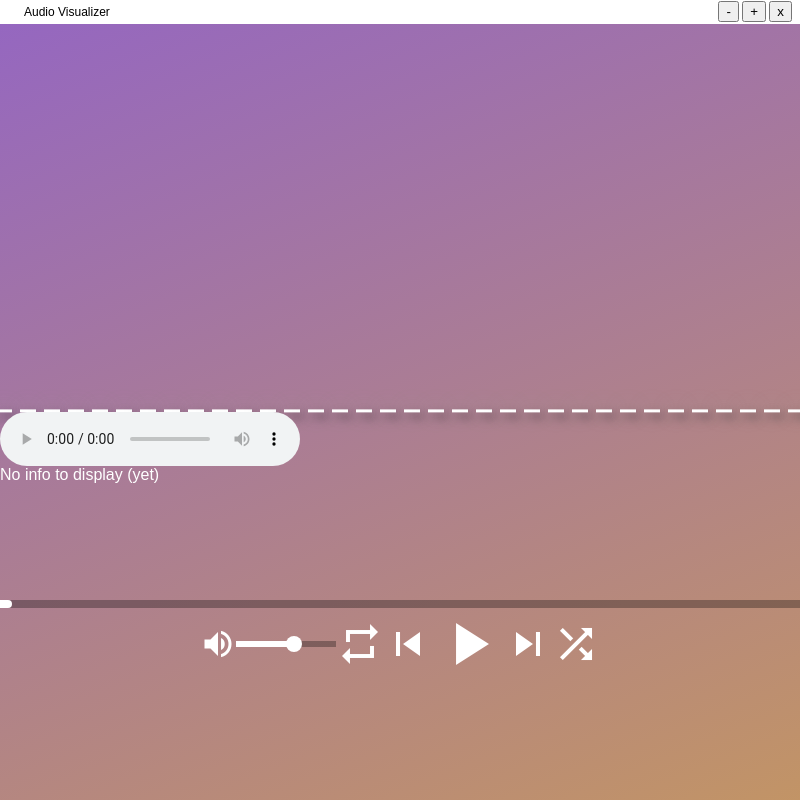
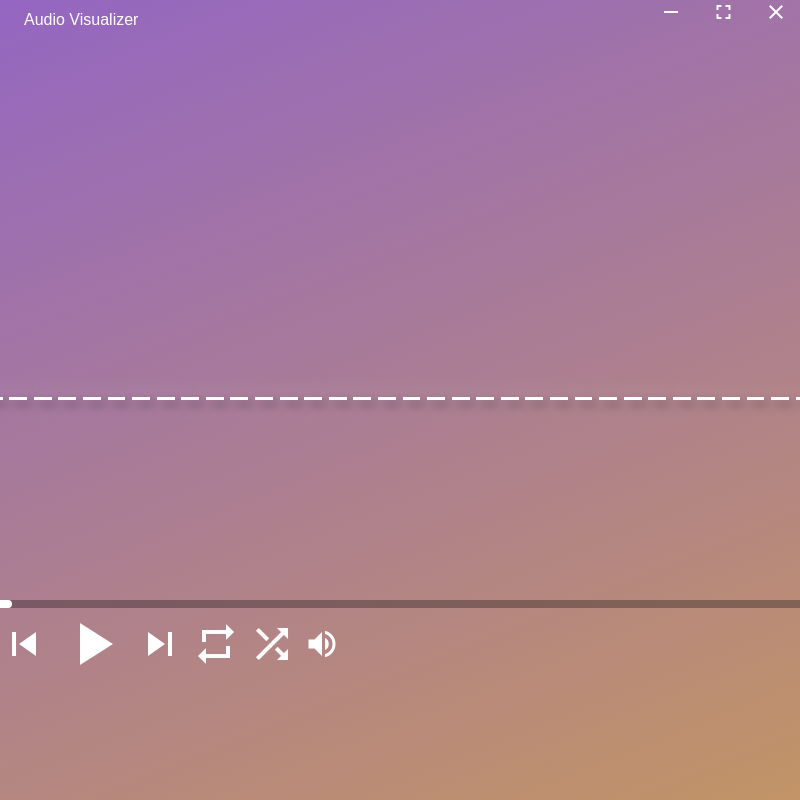
Before and after one commit to craigmc08/music-player, an Electron app: page app/index.html in a window 800 px wide. Shown: the top 800 px of the page. Drawn offline with Linux system fonts and the light colour scheme.

Commit message:
time slider and some other adjustments

```diff
--- a/app/css/Slider.css
+++ b/app/css/Slider.css
@@ -1,5 +1,5 @@
 .slider--container {
-  cursor: pointer;
+  cursor: default;
 
   width: var(--slider-width);
   height: var(--slider-height);
--- a/app/css/controls.css
+++ b/app/css/controls.css
@@ -4,12 +4,14 @@
   top: calc(100% - 200px);
   left: 0;
   right: 0;
+  -webkit-app-region: no-drag;
 }
 .controls-buttons {
   display: grid;
   /*grid-template-columns: 48px 96px repeat(3, 48px);*/
-  grid-template-columns: repeat(8, auto);
+  grid-template-columns: repeat(6, auto) 1fr auto;
   grid-template-rows: 1fr;
+  grid-column-gap: 8px;
   justify-content: center;
   align-items: center;
 }
@@ -22,7 +24,7 @@
   color: white;
   padding: 0;
   margin: 0;
-  cursor: pointer;
+  cursor: default;
   user-select: none;
 }
 .control-button--big {
@@ -37,18 +39,47 @@
   text-shadow: 0 0 10px hsla(var(--shadow-hue), 100%, 60%, 1);
 }
 
-.control-button--loop {
+.control-button--previous {
+  grid-column: 1;
+}
+.control-button--play {
+  grid-column: 2;
+}
+.control-button--next {
   grid-column: 3;
 }
-.control-button--previous {
+.control-button--loop {
   grid-column: 4;
 }
-.control-button--play {
+.control-button--shuffle {
   grid-column: 5;
 }
-.control-button--next {
+.control-volume {
   grid-column: 6;
 }
-.control-button--shuffle {
-  grid-column: 7;
+
+.control-volume {
+  position: relative;
+  --slider-width: 0px;
+  width: calc(32px + var(--slider-width) + 8px);
+  transition: width 0.2s ease-in-out;
 }
+.control-volume div {
+  float: left;
+}
+.control-volume .control-volume-slider {
+  position: absolute;
+  top: calc((100% - var(--slider-height)) / 2);
+  left: 40px;
+  visibility: hidden;
+  opacity: 0;
+  transition: opacity 0.5s;
+}
+.control-volume:hover {
+  width: 140px;
+}
+.control-volume:hover .control-volume-slider {
+  --slider-width: 100px !important;
+  visibility: visible;
+  opacity: 1;
+}
--- a/app/css/main.css
+++ b/app/css/main.css
@@ -12,40 +12,63 @@ body {
   width: 100%;
   padding: 0;
   margin: 0;
-  display: grid;
-  grid-template-columns: [col-start] 1fr [col-end] 0px;
-  grid-template-rows: [title] 24px [content] auto;
+  -webkit-app-region: drag;
 }
 .title-bar {
-  -webkit-app-region: drag;
-  height: 100%;
-  background-color: rgba(255, 255, 255, 1);
+  z-index: 9999;
+  /*-webkit-app-region: drag;*/
+  background-color: rgba(255, 255, 255, 0);
   padding: 0;
   margin: 0;
-  color: black;
+  color: white;
   line-height: 24px;
-  font-size: 12px;
-  grid-row: title;
-  grid-column: col-start / col-end;
+  font-size: 16px;
+  position: fixed;
+  top: 8px;
+  left: 8px;
+  right: 8px;
+  bottom: calc(100% - 32px);
+  height: 24px;
+  width: 100%;
 }
 .title {
   position: fixed;
-  top: 0;
+  top: 8px;
   left: 24px;
 }
 .title-bar-buttons {
-  -webkit-app-region: no-drag;
+  -webkit-app-region: no-drag !important;
   position: fixed;
   top: 0;
-  right: 8px;
+  right: 0;
+  color: white;
+}
+.app-button {
+  width: 48px;
+  height: 24px;
+  line-height: 24px;
+  text-align: center;
+  transition: background-color 0.2s linear;
+  background-color: rgba(255, 255, 255, 0);
+  user-select: none;
+  cursor: default;
+  margin: 0;
+  padding: 0;
+}
+.app-button:hover {
+  background-color: rgba(255, 255, 255, 0.2);
 }
 .content {
-  grid-row: content;
-  grid-column: col-start / col-end;
   display: grid;
   grid-template-rows: [analyser] 1fr [info] 1fr;
   grid-template-columns: [col-start] 1fr [col-end] 0px;
   position: relative;
+  top: 0;
+  bottom: 0;
+  left: 0;
+  right: 0;
+  height: 100%;
+  width: 100%;
 }
 .analyser-container {
   grid-row: analyser;
@@ -77,7 +100,7 @@ body {
   right: 0;
   bottom: 0;
   background-color: rgba(0, 0, 0, 0);
-  box-shadow: 0 0 20px 0 rgba(150, 150, 150, 1);
+  box-shadow: 0 0 20px 0 rgba(255, 255, 255, 0.5);
 }
 .info-container {
   grid-row: info;
--- a/app/index.html
+++ b/app/index.html
@@ -14,18 +14,16 @@
     <div class="title-bar">
       <div class="title">Audio Visualizer</div>
       <div class="title-bar-buttons">
-        <button class="min-button">-</button>
-        <button class="max-button">+</button>
-        <button class="close-button">x</button>
+        <div class="min-button app-button material-icons">remove</div>
+        <div class="max-button app-button material-icons">fullscreen</div>
+        <div class="close-button app-button material-icons">close</div>
       </div>
     </div>
     <div class="content">
       <div class="analyser-container"></div>
       <div class="info-container">
         <!-- Change the src attribute to some path to a song -->
-        <audio src="mp3/transient.mp3" id="audiosrc" loop controls></audio>
-        <br>
-        No info to display (yet)
+        <audio src="mp3/warrior.mp3" id="audiosrc" loop></audio>
       </div>
     </div>
     <div class="controls">
@@ -35,17 +33,18 @@
                --track-color: rgba(0, 0, 0, 0.3);">
       </div>
       <div class="controls-buttons">
-        <div class="control-button control-button--small control-volume-icon material-icons">volume_down</div>
-        <div class="control-volume-slider"
-          style="--slider-width: 100px; --slider-height: 6px;
-                 --thumb-size: 16px; --color: white;
-                 --track-color: rgba(0, 0, 0, 0.3);">
-        </div>
-        <div class="control-button control-button--toggle control-button--loop material-icons" data-state="">repeat</div>
         <div class="control-button control-button--previous material-icons">skip_previous</div>
         <div class="control-button control-button--big control-button--play material-icons">play_arrow</div>
         <div class="control-button control-button--next material-icons">skip_next</div>
+        <div class="control-button control-button--toggle control-button--loop material-icons" data-state="">repeat</div>
         <div class="control-button control-button--toggle control-button--shuffle material-icons" data-state="">shuffle</div>
+        <div class="control-volume" style="--slider-height: 6px">
+          <div class="control-button control-button--small control-volume-icon material-icons">volume_down</div>
+          <div class="control-volume-slider"
+          style="--slider-height: 6px; --thumb-size: 16px; --color: white;
+          --track-color: rgba(0, 0, 0, 0.3);">
+        </div>
+      </div>
       </div>
     </div>
   </div>
--- a/app/js/Slider.js
+++ b/app/js/Slider.js
@@ -105,4 +105,7 @@ class Slider extends EventHandler {
   get value() {
     return this.percentage * (this.maxVal - this.minVal) + this.minVal;
   }
+  set value(value) {
+    this.percentage = (value - this.minVal) / (this.maxVal - this.minVal);
+  }
 }
--- a/app/js/analyser-controller.js
+++ b/app/js/analyser-controller.js
@@ -1,7 +1,10 @@
 const AnalyserController = {
+  // numberBars: 64,
+  // barWidth: '16px',
+  // barGap: '8px',
   numberBars: 64,
-  barWidth: '16px',
-  barGap: '8px',
+  barWidth: '17.9px',
+  barGap: '6.7px',
   minFrequency: 20,
   maxFrequency: 4000,
   defaultGain: 0.3,
@@ -17,6 +20,7 @@ const AnalyserController = {
       const newBar = document.createElement('div');
       newBar.classList.add('analyser-bar');
       newBar.id = `ab-${i}`;
+      newBar.style.height = '1%';
       AnalyserController.bars[i] = newBar;
 
       AnalyserController.analyserContainer.appendChild(newBar);
@@ -33,6 +37,8 @@ const AnalyserController = {
     AnalyserController.loop();
   },
   update: (bardata, max) => {
+    // if (AnalyserController.fftAnalyser.audio.paused) return;
+
     if (bardata.length !== AnalyserController.numberBars) {
       throw new Error(`Invalid bar data length (${bardata.length})`);
       return;
--- a/app/js/controls.js
+++ b/app/js/controls.js
@@ -4,6 +4,7 @@ const playElement = $('.control-button--play');
 const timeSliderElement = $('.controls-time-slider');
 const volumeSliderElement = $('.control-volume-slider');
 const volumeLevelIconElement = $('.control-volume-icon');
+const audioSrc = $('#audiosrc');
 
 const registerToggleControl = (e, updateFunc) => {
   e.addEventListener('click', () => {
@@ -38,11 +39,11 @@ const updateShuffling = active => {
   // Do something with this later
 };
 const updatePlaying = active => {
-  if (active) $('#audiosrc').play();
-  else $('#audiosrc').pause();
+  if (active) audioSrc.play();
+  else audioSrc.pause();
 };
 const updateTime = value => {
-  console.log(`Time slider update: ${value}`);
+  audioSrc.currentTime = value;
 };
 const updateVolume = value => {
   AnalyserController.setGain(value);
@@ -51,19 +52,34 @@ const updateVolume = value => {
 const updateVolumeGainIcon = () => {
   volumeLevelIconElement.innerText = volumeSlider.percentage > 0 ? volumeSlider.percentage > 0.5 ? 'volume_up' : 'volume_down': 'volume_off';
 };
+const updateVolumeMuted = active => {
+  AnalyserController.setGain(0);
+  if (active) {
+    volumeLevelIconElement.innerText = 'volume_off';
+  } else {
+    updateVolumeGainIcon();
+    AnalyserController.setGain(volumeSlider.value);
+  }
+};
 
-const timeSlider = new Slider(timeSliderElement, 0, 100);
+const timeSlider = new Slider(timeSliderElement, 0, $('#audiosrc').duration);
 timeSlider.addEventListener('slideupdate', updateTime);
-timeSlider.addEventListener('slideend', updateTime);
+let wasPlayingBeforeSlide = false;
+timeSlider.addEventListener('slidestart', ()=>{wasPlayingBeforeSlide=audioSrc.paused?false:true;audioSrc.pause();});
+timeSlider.addEventListener('slideend', ()=>{if(wasPlayingBeforeSlide)audioSrc.play();});
+audioSrc.addEventListener('timeupdate', () => {
+  timeSlider.maxVal = audioSrc.duration;
+  timeSlider.value = audioSrc.currentTime;
+});
 
 const volumeSlider = new Slider(volumeSliderElement, 0, 0.5);
 volumeSlider.addEventListener('slideupdate', updateVolume);
-volumeSlider.addEventListener('slideend', updateVolume);
 volumeSlider.percentage = AnalyserController.defaultGain / (volumeSlider.maxVal - volumeSlider.minVal) + volumeSlider.minVal;
 updateVolumeGainIcon();
 
 registerToggleControl(loopElement, updateLooping);
 registerToggleControl(shuffleElement, updateShuffling);
+registerToggleControl(volumeLevelIconElement, updateVolumeMuted);
 registerPlayElement(playElement, updatePlaying);
 
 registerAudioSource($('#audiosrc'));
```
